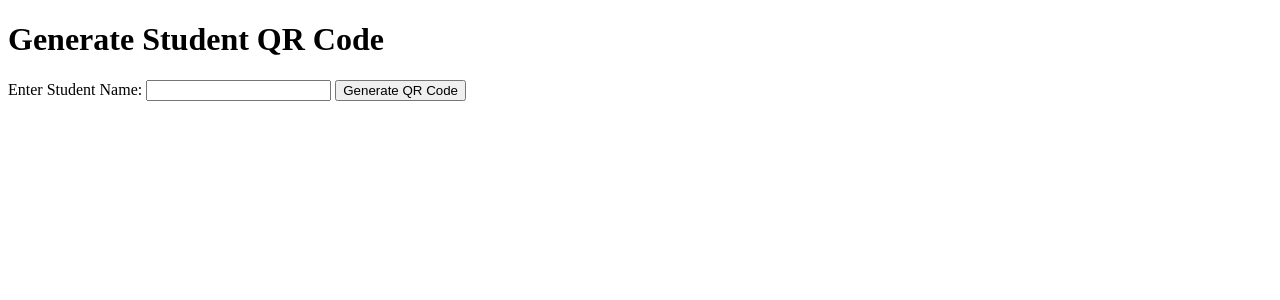
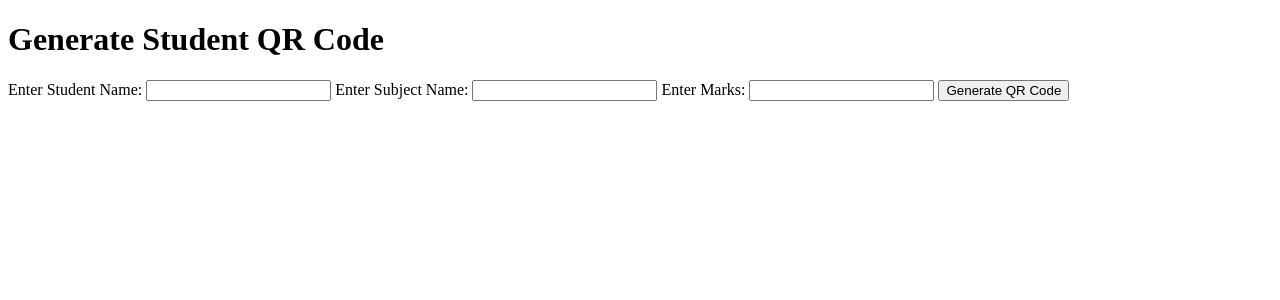
Before and after one commit to jwalant007/qr-code-genrator, a Flask app: page / in a window 1280 px wide. Shown: the part 27-327 px from the top of the page. Run offline with Flask 3, Linux system fonts and the light colour scheme.

Commit message:
Updated Flask app for redeployment on Render

```diff
--- a/templates/index.html
+++ b/templates/index.html
@@ -14,6 +14,10 @@
                 <form method="POST">
                     <label for="name">Enter Student Name:</label>
                     <input type="text" id="name" name="name" required>
+                    <label for="name">Enter Subject Name:</label>
+                    <input type="text" id="subject" name="subject" required>
+                    <label for="name">Enter Marks:</label>
+                    <input type="number" id="marks" name="marks" required>
                     <button type="submit">Generate QR Code</button>
                 </form>
                 {% if qr_path %}
```
